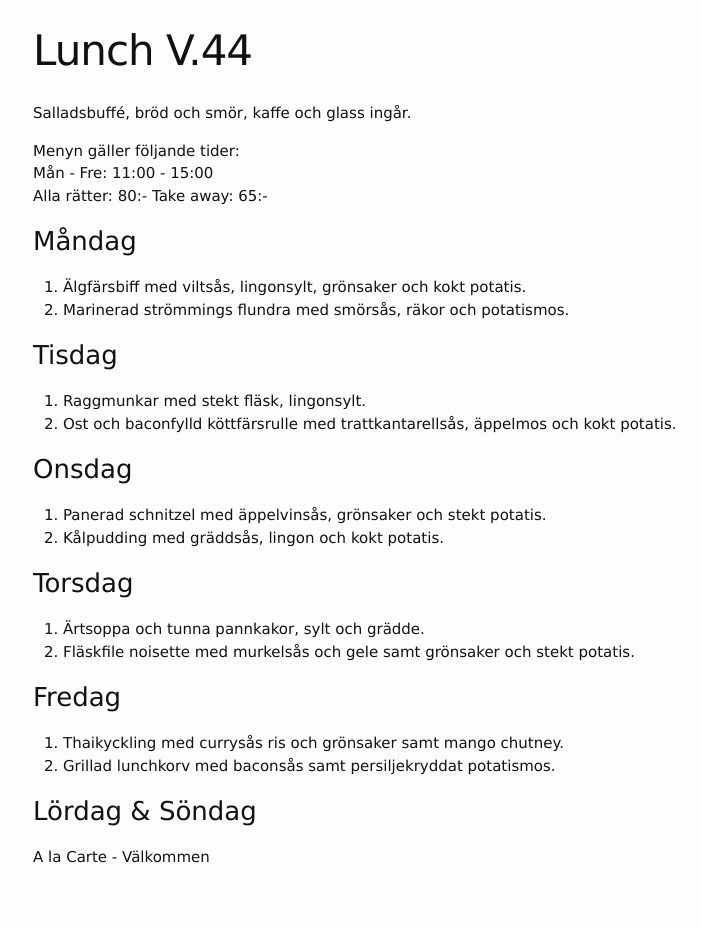
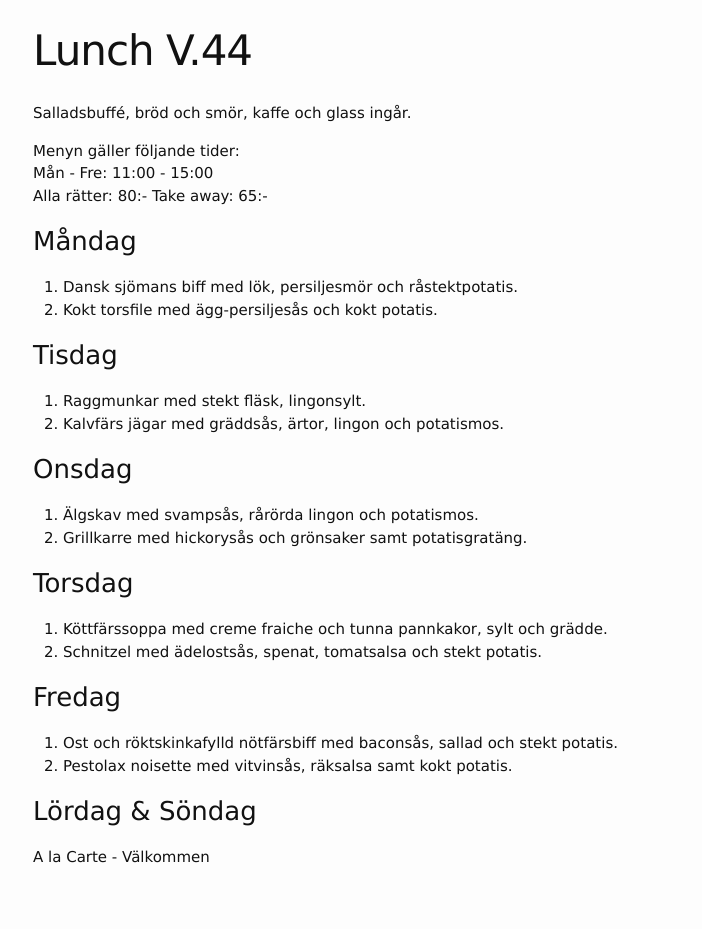
Before and after one commit to FarInn62/farinn62.github.io, a Jekyll site: the page built from lunch.md, in a window 1280 px wide. Shown: the whole page, without its empty margins (237-939 px from the left). Built offline with Jekyll 4.4.1, drawn with Linux system fonts in a browser that asks for light colours.

Commit message:
Update lunch.md

```diff
--- a/lunch.md
+++ b/lunch.md
@@ -12,28 +12,28 @@ Alla rätter: 80:- Take away: 65:-
 
 ### Måndag
 
-1. Älgfärsbiff med viltsås, lingonsylt, grönsaker och kokt potatis.
-2. Marinerad strömmings flundra med smörsås, räkor och potatismos.
+1. Dansk sjömans biff med lök, persiljesmör och råstektpotatis.
+2. Kokt torsfile med ägg-persiljesås och kokt potatis.
 
 ### Tisdag
 
 1. Raggmunkar med stekt fläsk, lingonsylt.
-2. Ost och baconfylld köttfärsrulle med trattkantarellsås, äppelmos och kokt potatis.
+2. Kalvfärs jägar med gräddsås, ärtor, lingon och potatismos.
 
 ### Onsdag
 
-1. Panerad schnitzel med äppelvinsås, grönsaker och stekt potatis.
-2. Kålpudding med gräddsås, lingon och kokt potatis.
+1. Älgskav med svampsås, rårörda lingon och potatismos.
+2. Grillkarre med hickorysås och grönsaker samt potatisgratäng.
 
 ### Torsdag
 
- 1. Ärtsoppa och tunna pannkakor, sylt och grädde.
- 2. Fläskfile noisette med murkelsås och gele samt grönsaker och stekt potatis.
+ 1. Köttfärssoppa med creme fraiche och tunna pannkakor, sylt och grädde.
+ 2. Schnitzel med ädelostsås, spenat, tomatsalsa och stekt potatis.
 
 ### Fredag
 
-1. Thaikyckling med currysås ris och grönsaker samt mango chutney.
-2. Grillad lunchkorv med baconsås samt persiljekryddat potatismos.
+1. Ost och röktskinkafylld nötfärsbiff med baconsås, sallad och stekt potatis.
+2. Pestolax noisette med vitvinsås, räksalsa samt kokt potatis.
 
 ### Lördag & Söndag
 A la Carte - Välkommen
```
